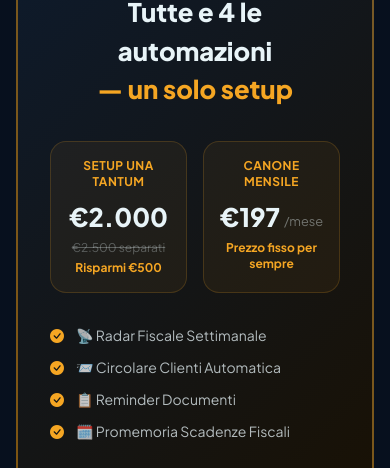
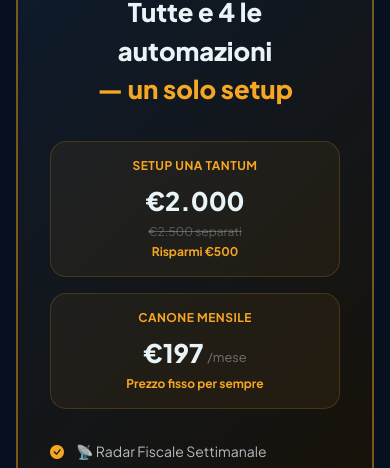
Before and after one commit to digitalsaminfo-cmyk/digitalsam-sito, a plain HTML site: page automazioni.html in a window 390 px wide. Shown: the part 3274-3742 px from the top of the page. Drawn offline with nearby package versions, Linux system fonts and the light colour scheme.

Commit message:
Fix bundle mobile: prezzi in colonna singola su smartphone

```diff
--- a/automazioni.html
+++ b/automazioni.html
@@ -649,7 +649,7 @@
             </div>
 
             <!-- Prezzi bundle -->
-            <div class="grid grid-cols-2 gap-4 mb-8">
+            <div class="grid grid-cols-1 sm:grid-cols-2 gap-4 mb-8">
                 <div class="text-center p-4 md:p-6 rounded-2xl"
                      style="background:rgba(245,166,35,0.06);border:1px solid rgba(245,166,35,0.18);">
                     <div class="text-xs font-bold mb-2 uppercase tracking-wider" style="color:var(--gold);letter-spacing:0.04em;">Setup una tantum</div>
```
